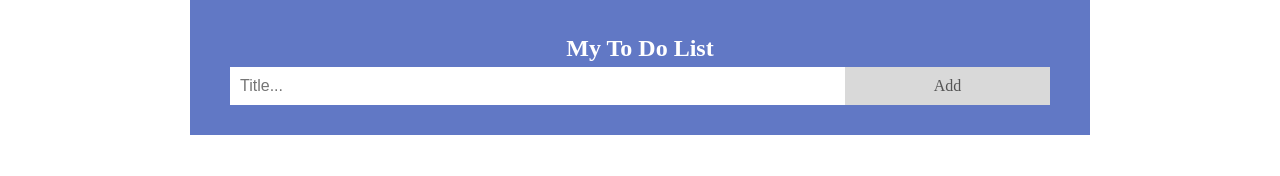
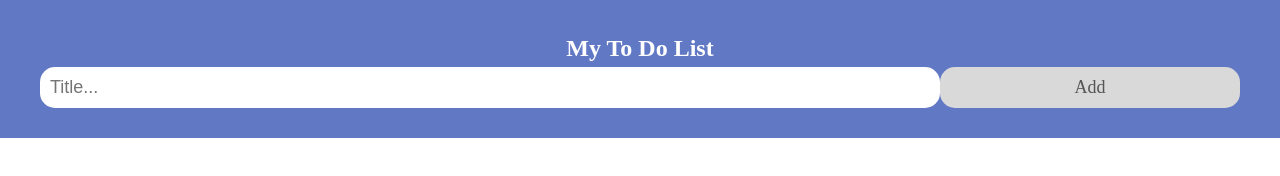
Before and after one commit to AlexRose2603/to-do-list, a plain HTML site: page index.html in a window 1280 px wide. Drawn offline with Linux system fonts and the light colour scheme.

Commit message:
css updated

```diff
--- a/styles.css
+++ b/styles.css
@@ -14,7 +14,7 @@ ul {
   padding: 0;
 }
 .container {
-  width: 900px;
+  min-width: 800px;
   margin: 0 auto;
 }
 
@@ -98,11 +98,12 @@ ul li.checked::before {
 input {
   margin: 0;
   border: none;
-  border-radius: 0;
+  border-radius: 15px;
   width: 75%;
   padding: 10px;
   float: left;
-  font-size: 16px;
+  font-size: 18px;
+  outline-color: #06ac22;
 }
 
 /* Style the "Add" button */
@@ -113,10 +114,10 @@ input {
   color: #555;
   float: left;
   text-align: center;
-  font-size: 16px;
+  font-size: 18px;
   cursor: pointer;
   transition: 0.3s;
-  border-radius: 0;
+  border-radius: 15px;
 }
 
 .addBtn:hover {
```
